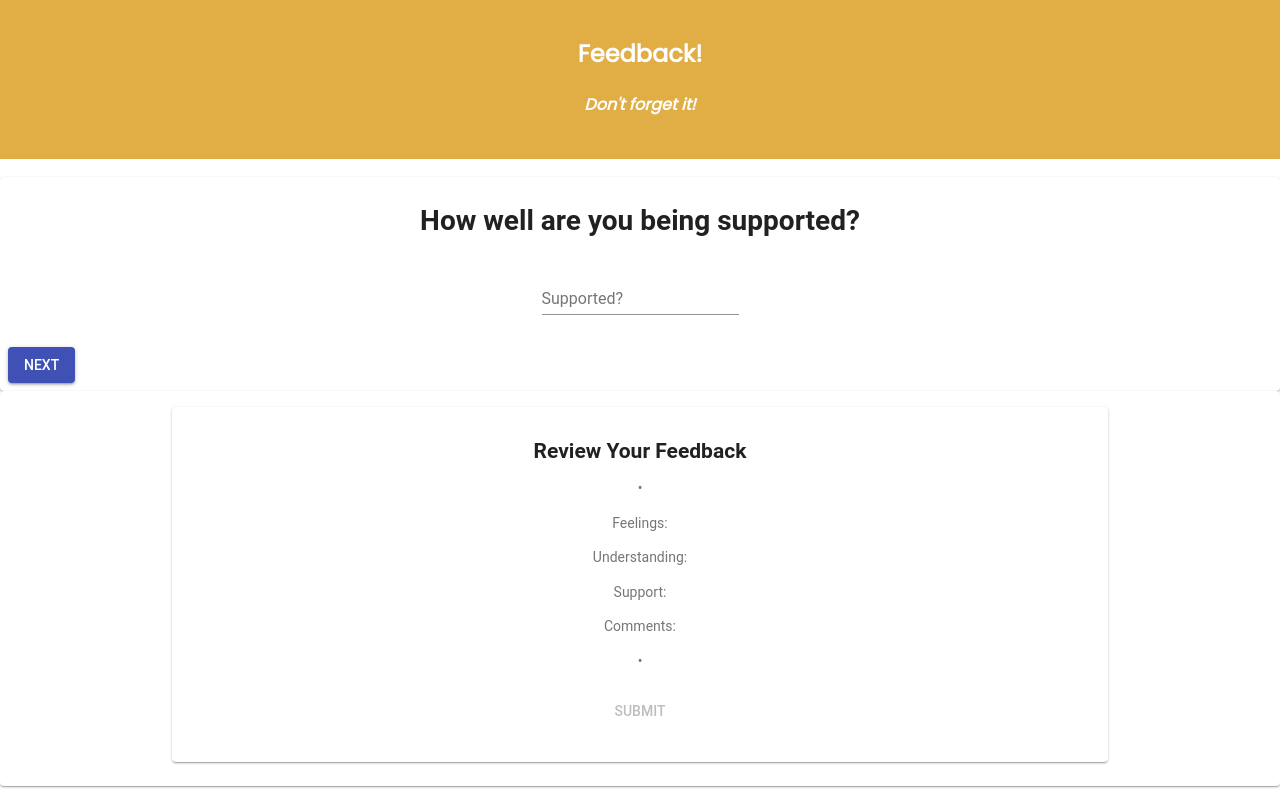
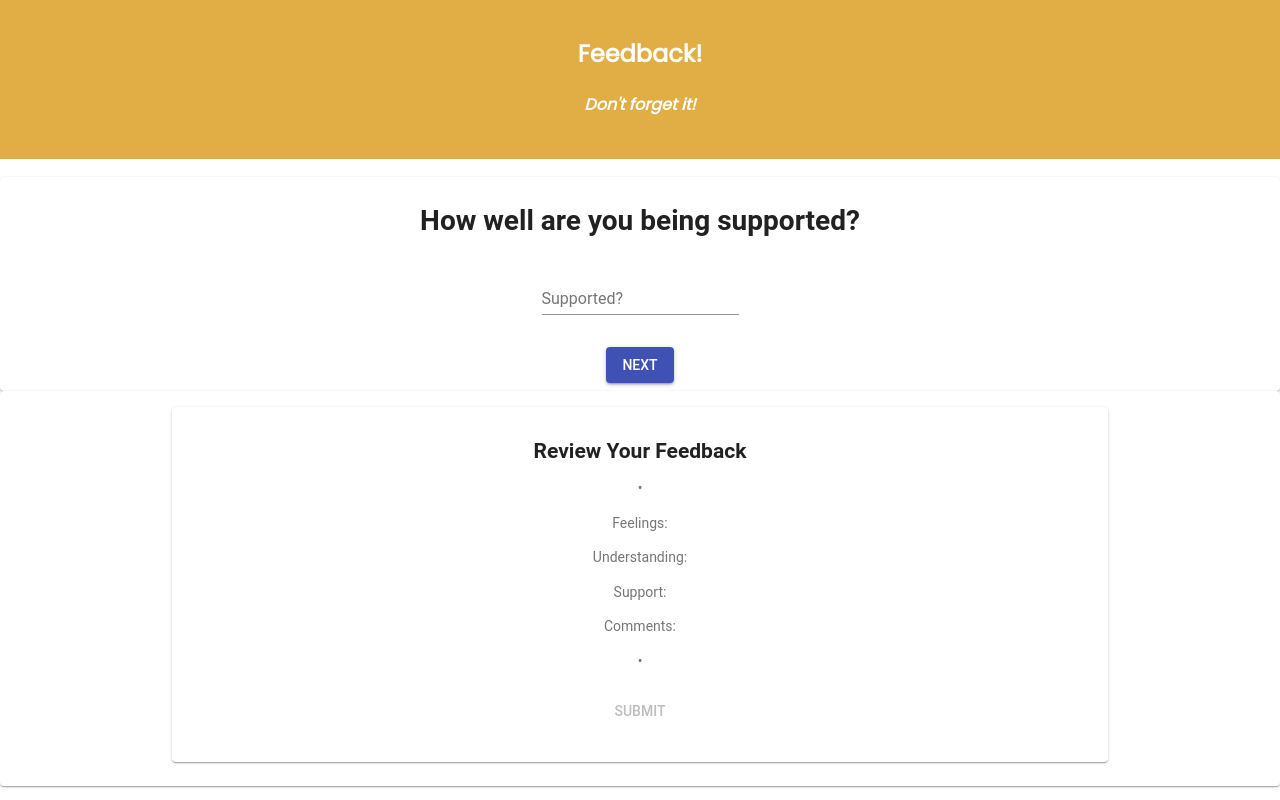
Before and after one commit to dionroloff/Feedback_Form, a React (Create React App) app: page /#/supported in a window 1280 px wide. Built offline with nearby package versions, Linux system fonts and the light colour scheme.

Commit message:
Daily Feedback Form deployment

```diff
--- a/src/components/App/App.js
+++ b/src/components/App/App.js
@@ -1,7 +1,7 @@
 //App.js
-import React, { Component } from 'react';
-import { HashRouter as Router, Route, Link } from 'react-router-dom';
+import React, { Component } from 'react'
 import './App.css';
+import { HashRouter as Router, Route} from 'react-router-dom';
 
 //Components
 import Comments from './../Comments/Comments.js';
--- a/src/components/Comments/Comments.js
+++ b/src/components/Comments/Comments.js
@@ -1,8 +1,9 @@
 //Comments.js
-import React, {Component} from 'react';
-import {connect} from 'react-redux';
+import React, { Component } from 'react';
+import { connect } from 'react-redux';
 import Review from './../Review/Review.js';
 //Material UI
+import Grid from '@material-ui/core/Grid';
 import Card from '@material-ui/core/Card';
 import CardActions from '@material-ui/core/CardActions';
 import CardContent from '@material-ui/core/CardContent';
@@ -26,7 +27,7 @@ class Comments extends Component {
     handleNextButton = (event) => {
         event.preventDefault();
         if (this.state.response !== '') {
-            const action = {type: 'SUBMIT_COMMENTS', payload: this.state.response};
+            const action = { type: 'SUBMIT_COMMENTS', payload: this.state.response };
             this.props.dispatch(action);
             this.props.history.push('/review');
         } else {
@@ -43,7 +44,7 @@ class Comments extends Component {
 
     render() {
         console.log(this.state.response);
-        return(
+        return (
             <div>
                 <Card>
                     <CardContent>
@@ -63,9 +64,11 @@ class Comments extends Component {
 
                     </CardContent>
                     <CardActions>
-                    <Button id='comments-next-btn' variant='contained' color='primary' onClick={this.handleNextButton}>
-                        Next
-                    </Button>
+                        <Grid container justify="center">
+                            <Button id='comments-next-btn' variant='contained' color='primary' onClick={this.handleNextButton}>
+                                Next
+                            </Button>
+                        </Grid>
                     </CardActions>
                 </Card>
                 <Card>
--- a/src/components/Feeling/Feeling.js
+++ b/src/components/Feeling/Feeling.js
@@ -62,11 +62,11 @@ class Feelings extends Component {
 
                         </CardContent>
                         <CardActions>
-
+                        <Grid container justify="center">
                             <Button id='feeling-next-btn' onClick={this.handleNextButton} variant='contained' color='primary'>
                                 Next
                             </Button>
-
+                        </Grid>
                         </CardActions>
 
                     </Card>
--- a/src/components/Supported/Supported.js
+++ b/src/components/Supported/Supported.js
@@ -1,7 +1,8 @@
-import React, {Component} from 'react';
-import {connect} from 'react-redux';
+import React, { Component } from 'react';
+import { connect } from 'react-redux';
 import Review from './../Review/Review.js';
 //Material UI
+import Grid from '@material-ui/core/Grid';
 import Card from '@material-ui/core/Card';
 import CardActions from '@material-ui/core/CardActions';
 import CardContent from '@material-ui/core/CardContent';
@@ -24,7 +25,7 @@ class Supported extends Component {
     handleNextButton = (event) => {
         event.preventDefault();
         if (this.state.response !== '') {
-            const action = {type: 'SUBMIT_SUPPORT', payload: this.state.response};
+            const action = { type: 'SUBMIT_SUPPORT', payload: this.state.response };
             this.props.dispatch(action);
             this.props.history.push('/comments');
         } else {
@@ -40,7 +41,7 @@ class Supported extends Component {
 
     render() {
         console.log(this.state.response);
-        return(
+        return (
             <div>
                 <Card>
                     <CardContent>
@@ -60,9 +61,11 @@ class Supported extends Component {
 
                     </CardContent>
                     <CardActions>
-                    <Button id='supported-next-btn' onClick={this.handleNextButton} variant='contained' color='primary'>
-                        Next
-                    </Button>
+                        <Grid container justify="center">
+                            <Button id='supported-next-btn' onClick={this.handleNextButton} variant='contained' color='primary'>
+                                Next
+                            </Button>
+                        </Grid>
                     </CardActions>
                 </Card>
                 <Card>
--- a/src/components/Understanding/Understanding.js
+++ b/src/components/Understanding/Understanding.js
@@ -1,7 +1,8 @@
-import React, {Component} from 'react';
-import {connect} from 'react-redux';
+import React, { Component } from 'react';
+import { connect } from 'react-redux';
 import Review from './../Review/Review.js';
 //Material UI
+import Grid from '@material-ui/core/Grid';
 import Card from '@material-ui/core/Card';
 import CardActions from '@material-ui/core/CardActions';
 import CardContent from '@material-ui/core/CardContent';
@@ -23,7 +24,7 @@ class Understanding extends Component {
     handleNextButton = (event) => {
         event.preventDefault();
         if (this.state.response !== '') {
-            const action = {type: 'SUBMIT_UNDERSTANDING', payload: this.state.response}
+            const action = { type: 'SUBMIT_UNDERSTANDING', payload: this.state.response }
             this.props.dispatch(action);
             this.props.history.push('/supported');
         } else {
@@ -39,7 +40,7 @@ class Understanding extends Component {
 
     render() {
         console.log(this.state.response);
-        return(
+        return (
             <div>
                 <Card>
                     <CardContent>
@@ -59,9 +60,11 @@ class Understanding extends Component {
 
                     </CardContent>
                     <CardActions>
-                    <Button id='understanding-next-btn' onClick={this.handleNextButton} variant='contained' color='primary'>
-                        Next
-                    </Button>
+                        <Grid container justify="center">
+                            <Button id='understanding-next-btn' onClick={this.handleNextButton} variant='contained' color='primary'>
+                                Next
+                            </Button>
+                        </Grid>
                     </CardActions>
                 </Card>
                 <Card>
```
